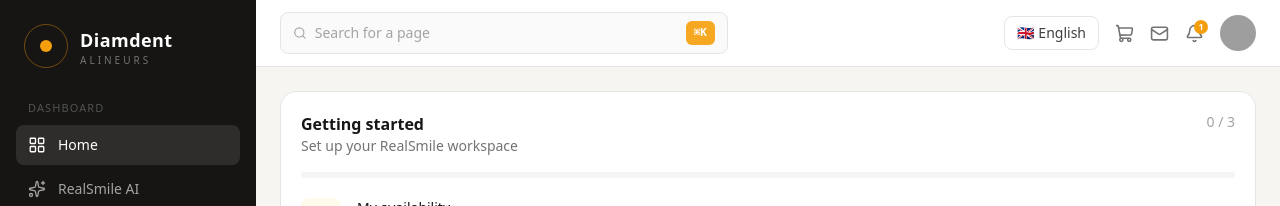
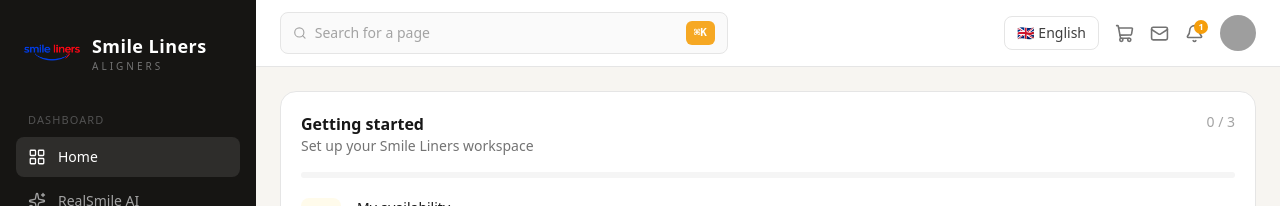
Before and after one commit to salman-321-user/Rocdi_FSD_Web, a React (Vite) app: page / in a window 1280 px wide. Shown: the top 206 px of the page. Built offline with nearby package versions, Linux system fonts and the light colour scheme; grey boxes are pictures that could not be loaded.

Commit message:
Logo Changed

```diff
--- a/src/components/Sidebar.jsx
+++ b/src/components/Sidebar.jsx
@@ -63,9 +63,11 @@ export default function Sidebar({ onClose }) {
             {/* Logo + close button (mobile only) */}
             <div className="mb-8 flex items-center justify-between gap-3 px-2">
                 <div className="flex items-center gap-3">
-                    <div className="flex h-11 w-11 items-center justify-center rounded-full border border-amber-500/40">
-                        <span className="h-3 w-3 rounded-full bg-amber-500" />
-                    </div>
+                    <img
+                        src="/logo.png"
+                        alt={t("sidebar.brand")}
+                        className="h-14 w-14 shrink-0 rounded-full object-contain"
+                    />
                     <div className="leading-tight">
                         <p className="text-lg font-semibold tracking-wide text-white">
                             {t("sidebar.brand")}
--- a/src/i18n/locales/en.json
+++ b/src/i18n/locales/en.json
@@ -1,7 +1,7 @@
 {
     "sidebar": {
-        "brand": "Diamdent",
-        "brandSub": "Alineurs",
+        "brand": "Smile Liners",
+        "brandSub": "Aligners",
         "dashboard": "Dashboard",
         "home": "Home",
         "realsmileAi": "RealSmile AI",
@@ -20,7 +20,7 @@
     "home": {
         "gettingStarted": {
             "title": "Getting started",
-            "subtitle": "Set up your RealSmile workspace",
+            "subtitle": "Set up your Smile Liners workspace",
             "dismiss": "Dismiss",
             "availabilityTitle": "My availability",
             "availabilityDescription": "Set your working days and hours, closure days, and consultation type (online, in-person, or both).",
--- a/src/i18n/locales/fr.json
+++ b/src/i18n/locales/fr.json
@@ -1,6 +1,6 @@
 {
   "sidebar": {
-    "brand": "Diamdent",
+    "brand": "Smile Liners",
     "brandSub": "Alineurs",
     "dashboard": "Tableau de bord",
     "home": "Accueil",
@@ -20,7 +20,7 @@
   "home": {
     "gettingStarted": {
       "title": "Premiers pas",
-      "subtitle": "Configurez votre espace RealSmile",
+      "subtitle": "Configurez votre espace Smile Liners",
       "dismiss": "Ignorer",
       "availabilityTitle": "Mes disponibilités",
       "availabilityDescription": "Définissez vos jours et horaires de travail, vos jours de fermeture et le type de consultation (en ligne, au cabinet, ou les deux).",
```
Also changed, not shown: public/logo.png (added).
